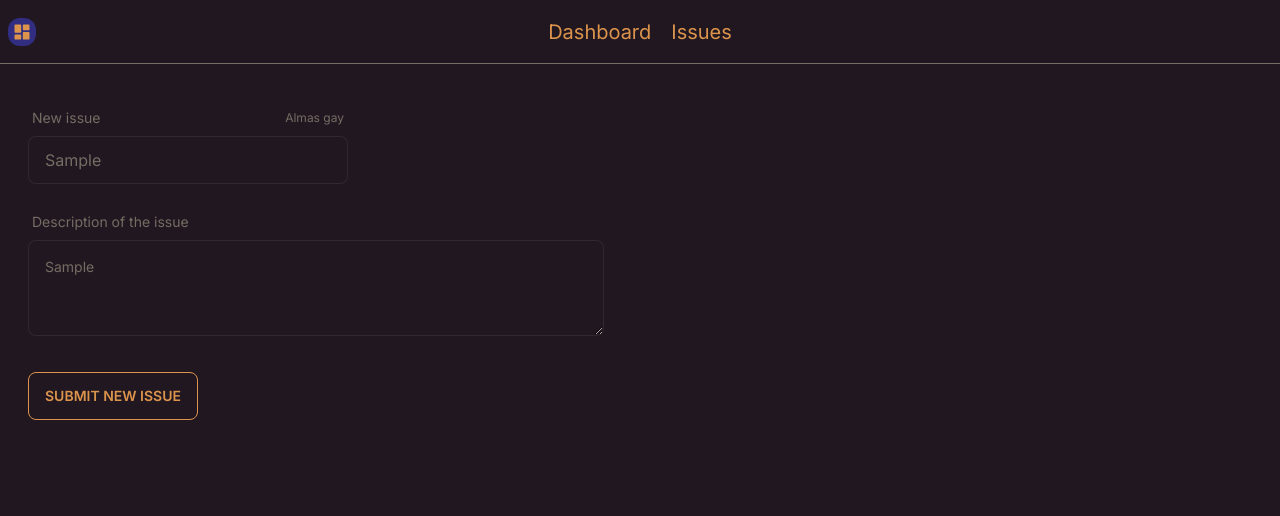
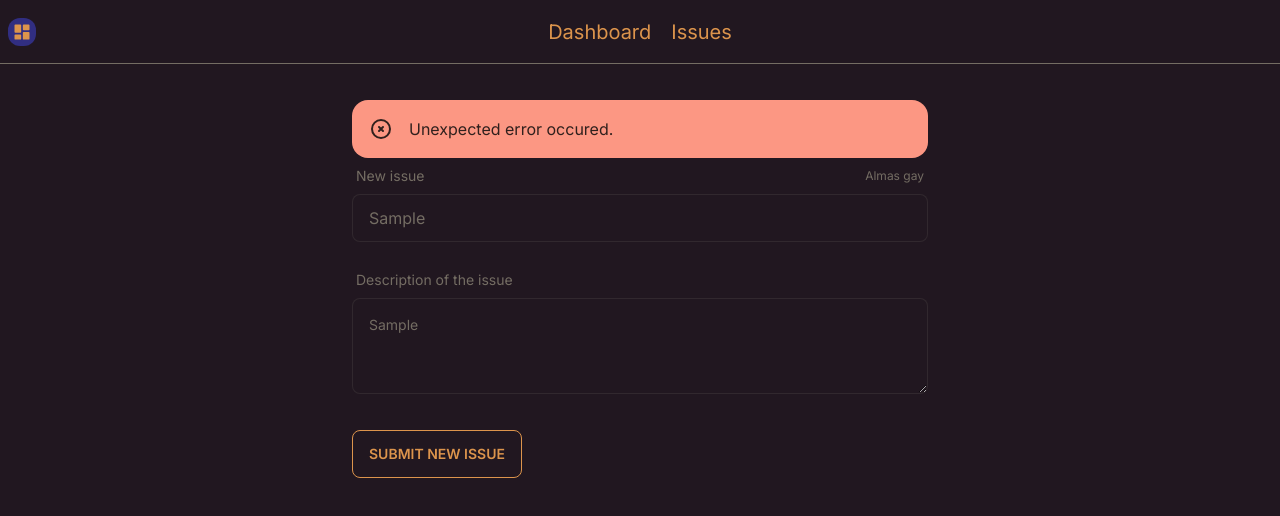
Before and after one commit to riz3e/issue-tracker, a Next.js app: page /issues/new in a window 1280 px wide. Both pictures are taken after typing "Sample", "Sample" into the empty fields and a click on the button "SUBMIT NEW ISSUE". Shown: the top 516 px of the page. Built offline with nearby package versions, Linux system fonts and the light colour scheme; no server answers; the database is empty.

Commit message:
0.0.8 error handling

```diff
--- a/app/api/issues/route.ts
+++ b/app/api/issues/route.ts
@@ -1,16 +1,19 @@
 import { NextRequest, NextResponse } from "next/server";
 import { z } from "zod"; // for validating
 import prisma from "@/prisma/client";
-import { data } from "autoprefixer";
+
 
 const createIssueSchema = z.object({
-    title: z.string().min(1).max(255),
-    description: z.string().min(1)
+    title: z.string().min(1, "Title is required").max(255),
+    description: z.string().min(1, "Description is required")
 });
+
+
 
 export async function POST(request: NextRequest) {
     const body = await request.json();
     const validation = createIssueSchema.safeParse(body);
+
     if(!validation.success){
         return NextResponse.json(validation.error.errors, { status: 400 })
     }
--- a/app/issues/new/page.tsx
+++ b/app/issues/new/page.tsx
@@ -1,5 +1,5 @@
 'use client'
-import React from 'react'
+import React, { useState } from 'react'
 import { useForm, SubmitHandler, Form } from "react-hook-form"
 import axios from 'axios'
 import { useRouter } from 'next/navigation';
@@ -12,19 +12,30 @@
 const NewIssuePage = () => {
     const { register, handleSubmit } = useForm<IssueForm>();
     const router = useRouter();
+    const [error, setError] = useState('')
 
     return (
+        <div className='max-w-xl mx-auto'>
+            {error && <div className="alert alert-error">
+                <svg xmlns="http://www.w3.org/2000/svg" className="stroke-current shrink-0 h-6 w-6" fill="none" viewBox="0 0 24 24"><path strokeLinecap="round" strokeLinejoin="round" strokeWidth="2" d="M10 14l2-2m0 0l2-2m-2 2l-2-2m2 2l2 2m7-2a9 9 0 11-18 0 9 9 0 0118 0z" /></svg>
+                <span>{error}</span>
+            </div>}
             <form onSubmit={handleSubmit(async (data) => {
+                try {
                     await axios.post('/api/issues', data)
                     router.push('/issues')
+                } catch (error) {
+                    setError("Unexpected error occured.");
+
+                }
             })}>
-            < div className="form-control w-full max-w-xs">
+                < div className="form-control w-full max-w-xl">
                     <label className="label">
                         <span className="label-text">New issue</span>
                         <span className="label-text-alt">Almas gay</span>
                     </label>
                     <input type="text" placeholder="Type here" {...register('title')}
-                    className="input input-bordered w-full max-w-xs" />
+                        className="input input-bordered w-full" />
                     {/* <label className="label">
                     <span className="label-text-alt"></span>
                     <span className="label-text-alt"></span>
@@ -42,6 +53,7 @@
                 </div>
                 <button className="btn btn-outline btn-primary">Submit new issue</button>
             </form>
+        </div>
     )
 }
 
```
Lines whose indentation alone changed are shown as unchanged.
